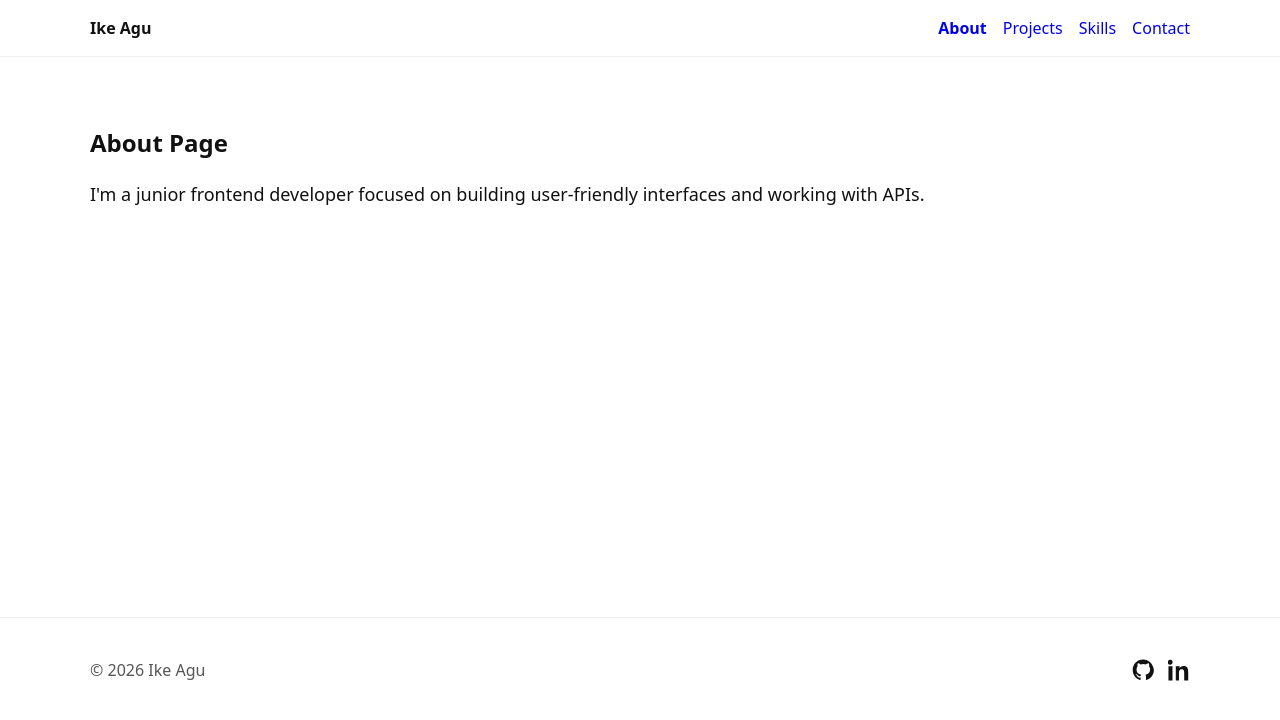
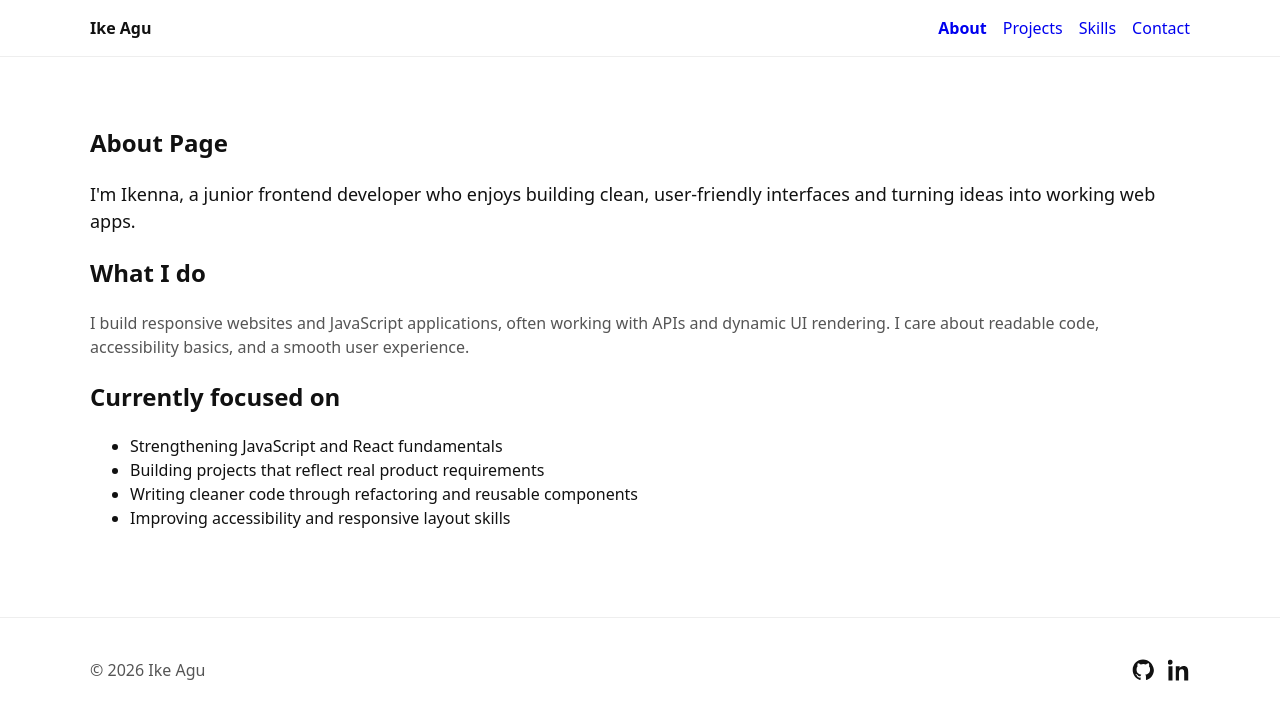
Before and after one commit to ike-agu/Ikenna-Agulobi-Portfolio, a React (Vite) app in the folder Ikenna-portfolio/: page /about in a window 1280 px wide. Shown: the top 720 px of the page. Built offline with nearby package versions, Linux system fonts and the light colour scheme.

Commit message:
Improve about section by adding what I do

```diff
--- a/Ikenna-portfolio/src/pages/About.jsx
+++ b/Ikenna-portfolio/src/pages/About.jsx
@@ -1,11 +1,34 @@
 export default function About() {
   return (
-      <section className="container">
-        <h1>About Page</h1>
-        <p className="lead">
-          I'm a junior frontend developer focused on building user-friendly
-        interfaces and working with APIs.
-        </p>
-      </section>
+    <section className="container">
+      <h1>About Page</h1>
+      <p className="lead">
+        I'm Ikenna, a junior frontend developer who enjoys building clean,
+        user-friendly interfaces and turning ideas into working web apps.
+      </p>
+      <div className="about">
+        <div className="about_block">
+          <h2 className="h2">What I do</h2>
+          <p className="muted">
+            I build responsive websites and JavaScript applications, often
+            working with APIs and dynamic UI rendering. I care about readable
+            code, accessibility basics, and a smooth user experience.
+          </p>
+        </div>
+
+        <div className="about_block">
+          <h2 className="h2">Currently focused on</h2>
+          <ul className="clean-list">
+            <li>Strengthening JavaScript and React fundamentals</li>
+            <li>Building projects that reflect real product requirements</li>
+            <li>
+              Writing cleaner code through refactoring and reusable components
+            </li>
+            <li>Improving accessibility and responsive layout skills</li>
+          </ul>
+        </div>
+
+      </div>
+    </section>
   );
 }
```
